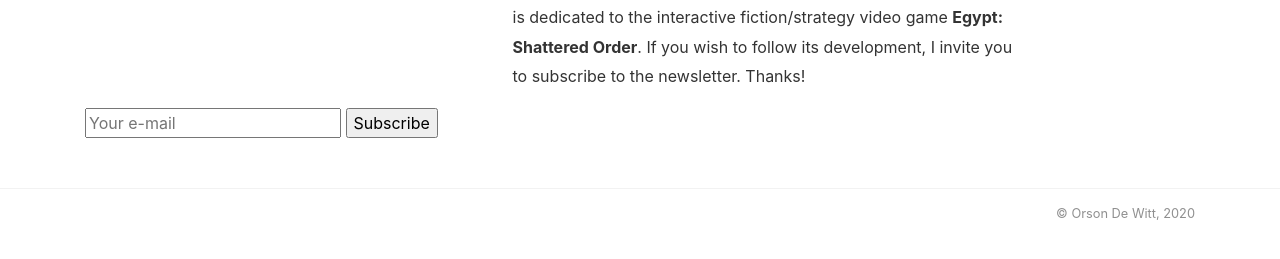
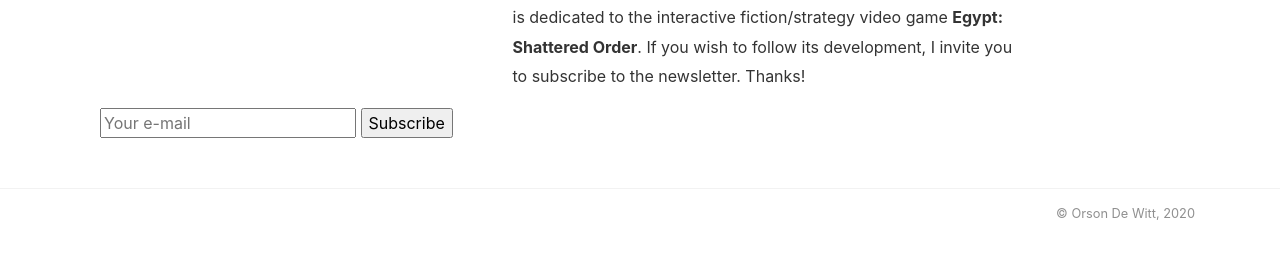
Before and after one commit to OrsonDWitt/OrsonDWitt.github.io, a Jekyll site: the page built from _pages/about.md, in a window 1280 px wide and 1123 px high. Shown: the part 826-1085 px from the top of the window. Built offline with Jekyll 4.4.1, drawn with Linux system fonts in a browser that asks for light colours; nearby versions of some CDN libraries.

Commit message:
Update default.html

```diff
--- a/_layouts/default.html
+++ b/_layouts/default.html
@@ -129,20 +129,18 @@
 <div class="main-content">
     {{ content }}
 			{% if page.url == "/about" %}
-                    <form id="sender-subscribe" target="_blank" action="https://app.sender.net/forms/sender_subscription/2812/e3bbda51" class="wj-contact-form validate" method="POST" novalidate>
-            <div class="mc-field-group">
-			    <input name="email" class="required email" id="email" data-label="E-mail" autocomplete="on" placeholder="Your e-mail" required>
-				 <input type="submit" value="Subscribe" name="subscribe" class="heart">
+	<div class="col-md-8 col-lg-6 pr-5">
+{% include subscribe.html %}
+		</div
 		    {% endif %}
 {% if page.layout == 'post' %}
 <h4>Did you like what you read?</h4>
 Ever so often I send out a mail to my subscribers with things I consider worth sharing — interesting facts, game updates, new pieces of writing, etc. — and I invite <b>you</b> to join us.
 You're not gerting a cat in the bag; all the previous newsletters can be read here.
 No spam, no ads. Unsubscribe whenever you want.
-		                        <form id="sender-subscribe" target="_blank" action="https://app.sender.net/forms/sender_subscription/2812/e3bbda51" class="wj-contact-form validate" method="POST" novalidate>
-            <div class="mc-field-group">
-			    <input name="email" class="required email" id="email" data-label="E-mail" autocomplete="on" placeholder="Your e-mail" required>
-				 <input type="submit" value="Subscribe" name="subscribe" class="heart">
+	<div class="col-md-8 col-lg-6 pr-5">
+{% include subscribe.html %}
+		</div
 {% endif %}
 </div>
 </div>
```
